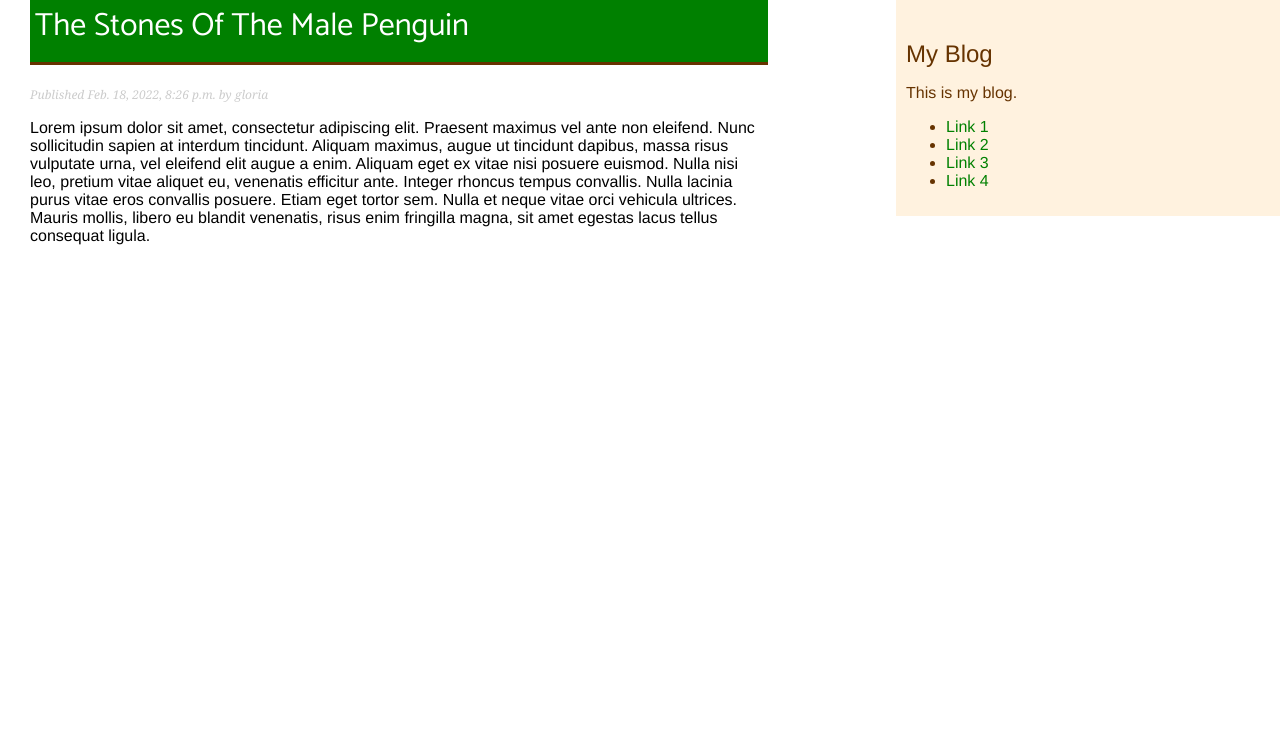
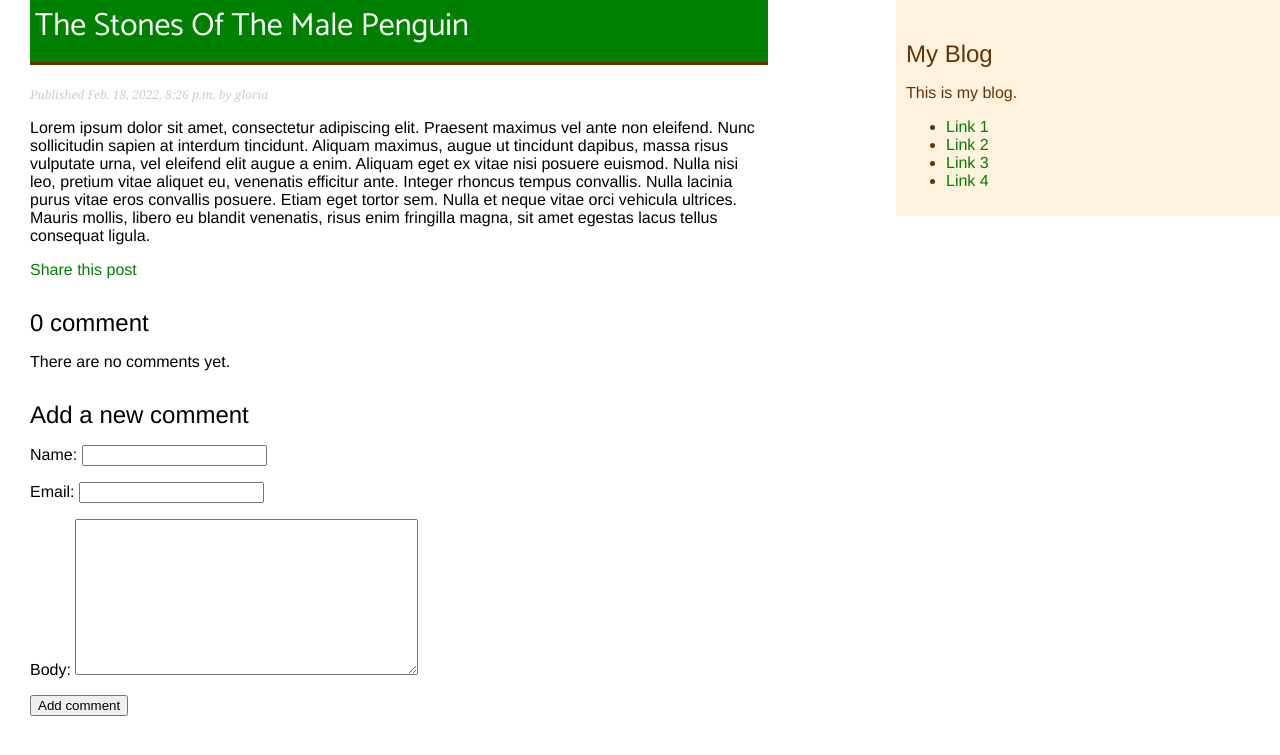
Before and after one commit to GloriaX21/Django_Blog-2.0, a Django app: a page that uses blog/templates/blog/post/detail.html in a window 1280 px wide. Shown: the top 755 px of the page. Run offline with Django 3.2, Linux system fonts and the light colour scheme; data comes from the database, SQL or seed files in the repository; both versions use the stored data as it was after the commit.

Commit message:
Add 1) Sharing Post via email functionality | 2) Adding comments to a post

```diff
--- /dev/null
+++ b/blog/forms.py
@@ -0,0 +1,14 @@
+from django import forms
+from .models import Comment
+
+class EmailPostForm(forms.Form):
+    name = forms.CharField(max_length=25)
+    email = forms.EmailField()
+    to = forms.EmailField()
+    comments = forms.CharField(required=False, widget=forms.Textarea)
+
+
+class CommentForm(forms.ModelForm):
+    class Meta:
+        model = Comment
+        fields = ('name', 'email', 'body')
--- a/blog/models.py
+++ b/blog/models.py
@@ -1,3 +1,5 @@
+from pyexpat import model
+from turtle import update
 from django.db import models
 from django.utils import timezone
 from django.contrib.auth.models import User
@@ -40,3 +42,22 @@ class Post(models.Model):
                             self.publish.month,
                             self.publish.day,
                             self.slug])
+
+
+# Comments Model
+class Comment(models.Model):
+    post = models.ForeignKey(Post,
+                            on_delete=models.CASCADE,
+                            related_name = 'comments')
+    name = models.CharField(max_length=80)
+    email = models.EmailField()
+    body = models.TextField()
+    created = models.DateTimeField(auto_now_add=True)
+    updated = models.DateTimeField(auto_now=True)
+    active = models.BooleanField(default=True)
+
+    class Meta:
+        ordering = ('created',)
+
+    def __str__(self):
+        return f'Comment by {self.name} on {self.post}'
--- a/blog/templates/blog/post/detail.html
+++ b/blog/templates/blog/post/detail.html
@@ -8,4 +8,34 @@
     Published {{ post.publish }} by {{ post.author }}
   </p>
   {{ post.body|linebreaks }}
+  <p>
+    <a href="{% url "blog:post_share" post.id %}">
+      Share this post
+    </a>
+  </p>
+  {% with comments.count as total_comments %}
+    <h2>
+      {{ total_comments }} comment {{ totasl_comments|pluralize }}
+    </h2>
+  {% endwith %}
+  {% for comment in comments %}
+    <div class="comment">
+      <p class="info">
+        Comment {{ forloop.counter }} by {{ comment.name }} {{ comment.created }}
+      </p>
+      {{ comment.body|linebreaks }}
+    </div>
+  {% empty %}
+    <p>There are no comments yet.</p>
+  {% endfor %}
+  {% if new_comment %}
+    <h2>You comment has been added.</h2>
+  {% else %}
+    <h2>Add a new comment</h2>
+    <form method="post">
+      {{ comment_form.as_p }}
+      {% csrf_token %}
+      <p><input type="submit" value="Add comment"></p>
+    </form>
+  {% endif %}
 {% endblock %}
--- a/blog/urls.py
+++ b/blog/urls.py
@@ -9,4 +9,5 @@ urlpatterns = [
     path('', views.PostListView.as_view(), name='post_list'),
     path('<int:year>/<int:month>/<int:day>/<slug:post>/', views.post_detail,
     name='post_detail'),
+    path('<int:post_id>/share/',views.post_share, name='post_share'),
 ]
--- a/blog/views.py
+++ b/blog/views.py
@@ -1,8 +1,10 @@
 from webbrowser import get
 from django.shortcuts import render, get_object_or_404
-from .models import Post
+from .models import Post, Comment
 from django.core.paginator import Paginator, EmptyPage, PageNotAnInteger
 from django.views.generic import ListView
+from .forms import EmailPostForm, CommentForm
+from django.core.mail import send_mail
 
 # Create your views here.
 # def post_list(request):
@@ -27,4 +29,51 @@ class PostListView(ListView):
 
 def post_detail(request, year, month, day, post):
     post = get_object_or_404(Post, slug=post, status='published', publish__year=year, publish__month=month, publish__day=day)
-    return render(request, 'blog/post/detail.html', {'post': post})
+
+    # List of active comments for this post
+    comments = post.comments.filter(active=True)
+
+    new_comment = None
+
+    if request.method == 'POST':
+        # A comment was posted
+        comment_form = CommentForm(data=request.POST)
+        if comment_form.is_valid():
+            # Create comment object but don't save to database yet
+            new_comment = comment_form.save(commit=False)
+            # Assign the current post to the comment
+            new_comment.post = post
+            # Save the comment to the database
+            new_comment.save()
+    else:
+        comment_form = CommentForm()
+
+    return render(request, 'blog/post/detail.html', {'post': post,
+                                                     'comments': comments,
+                                                     'new_comment': new_comment,
+                                                     'comment_form': comment_form})
+
+
+def post_share(request, post_id):
+    # Retrieve post by id
+    post = get_object_or_404(Post, id=post_id, status='published')
+    sent = False
+
+    if request.method == 'POST':
+        # Form was submitted
+        form = EmailPostForm(request.POST)
+        if form.is_valid():
+            # Form fields passed validation
+            cd = form.cleaned_data
+            # ... send email
+            post_url = request.build_absolute_uri(
+                post.get_absolute_url())
+            subject = f"{cd['name']} reccomends you read {post.title}"
+            message = f"Read {post.title} at {post_url}\n\n {cd['name']}\'s comments: {cd['comments']}"
+            send_mail(subject, message, 'glo.montal.pw@gmail.com', [cd['to']])
+            sent = True
+    else:
+        form = EmailPostForm()
+    return render(request, 'blog/post/share.html', {'post': post,
+                                                    'form': form,
+                                                    'sent': sent})
--- a/nature/settings.py
+++ b/nature/settings.py
@@ -119,3 +119,9 @@ USE_TZ = True
 # https://docs.djangoproject.com/en/3.0/howto/static-files/
 
 STATIC_URL = '/static/'
+EMAIL_BACKEND = 'django.core.mail.backends.console.EmailBackend'
+EMAIL_HOST = 'smtp.gmail.com'
+EMAIL_HOST_USER = 'johndoe345@gmail.com'
+EMAIL_HOST_PASSWORD = 'sampleD03123'
+EMAIL_PORT = 587
+EMAIL_USE_TLS = True
```
Also changed, not shown: blog/admin.py (+8 -1 lines), blog/templates/blog/post/share.html (added, +19 -0 lines), blog/migrations/0002_comment.py (added), db.sqlite3.
